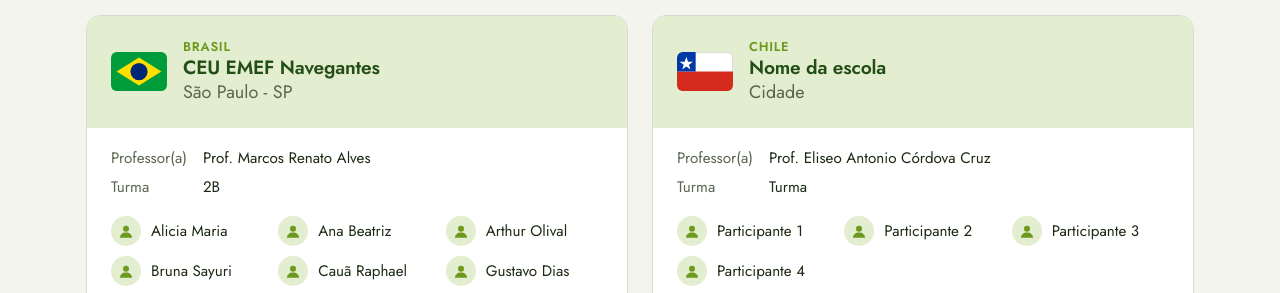
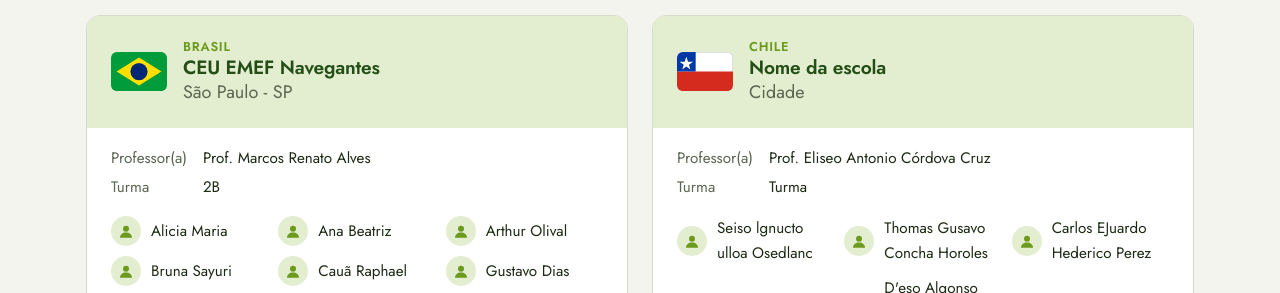
Before and after one commit to arthzuyuki/Meus-projetos, a plain HTML site: page portal-da-horta/sobre.html in a window 1280 px wide. Shown: the part 613-906 px from the top of the page. Drawn offline with Linux system fonts and the light colour scheme.

Commit message:
Portal da Horta: alunos da escola do Chile (rascunho, aguardando nomes confirmados)

```diff
--- a/portal-da-horta/i18n.js
+++ b/portal-da-horta/i18n.js
@@ -1385,22 +1385,6 @@
  "Turma": [
   "Class",
   "Curso"
- ],
- "Participante 1": [
-  "Participant 1",
-  "Participante 1"
- ],
- "Participante 2": [
-  "Participant 2",
-  "Participante 2"
- ],
- "Participante 3": [
-  "Participant 3",
-  "Participante 3"
- ],
- "Participante 4": [
-  "Participant 4",
-  "Participante 4"
  ],
  "Como o portal foi feito": [
   "How the portal was made",
--- a/portal-da-horta/sobre.html
+++ b/portal-da-horta/sobre.html
@@ -6,7 +6,7 @@
 <dl class="school-info"><dt>Professor(a)</dt><dd>Prof. Marcos Renato Alves</dd><dt>Turma</dt><dd>2B</dd></dl>
 <ul class="people"><li>Alicia Maria</li><li>Ana Beatriz</li><li>Arthur Olival</li><li>Bruna Sayuri</li><li>Cauã Raphael</li><li>Gustavo Dias</li><li>João Vitor</li><li>Kethellyn de Sousa</li><li>Maria Eduarda</li><li>Nicole Lopes</li><li>Rikellvyn Silva</li></ul></article><article class="school cl"><div class="school-head"><svg class="flag" viewBox="0 0 30 21" aria-hidden="true"><rect width="30" height="21" rx="3" fill="#fff" stroke="#ddd"/><path d="M0 10.5 H30 V18 a3 3 0 0 1 -3 3 H3 a3 3 0 0 1 -3 -3Z" fill="#d52b1e"/><path d="M3 0 H10 V10.5 H0 V3 a3 3 0 0 1 3 -3Z" fill="#0039a6"/><path d="M5 2.6 l.9 2.6 h2.7 l-2.2 1.6 .8 2.6 -2.2 -1.6 -2.2 1.6 .8 -2.6 -2.2 -1.6 h2.7z" fill="#fff"/></svg><div><p class="tag">Chile</p><h3>Nome da escola</h3><p class="muted">Cidade</p></div></div>
 <dl class="school-info"><dt>Professor(a)</dt><dd>Prof. Eliseo Antonio Córdova Cruz</dd><dt>Turma</dt><dd>Turma</dd></dl>
-<ul class="people"><li>Participante 1</li><li>Participante 2</li><li>Participante 3</li><li>Participante 4</li></ul></article></div>
+<ul class="people"><li>Seiso lgnucto ulloa Osedlanc</li><li>Thomas Gusavo Concha Horoles</li><li>Carlos EJuardo Hederico Perez</li><li>Javier Hastin Escobay Maurciyc</li><li>D'eso Algonso hednisues Achuelo</li></ul></article></div>
 </section>
 <section class="sec"><h2>Como o portal foi feito</h2>
   <div class="cards">
```
